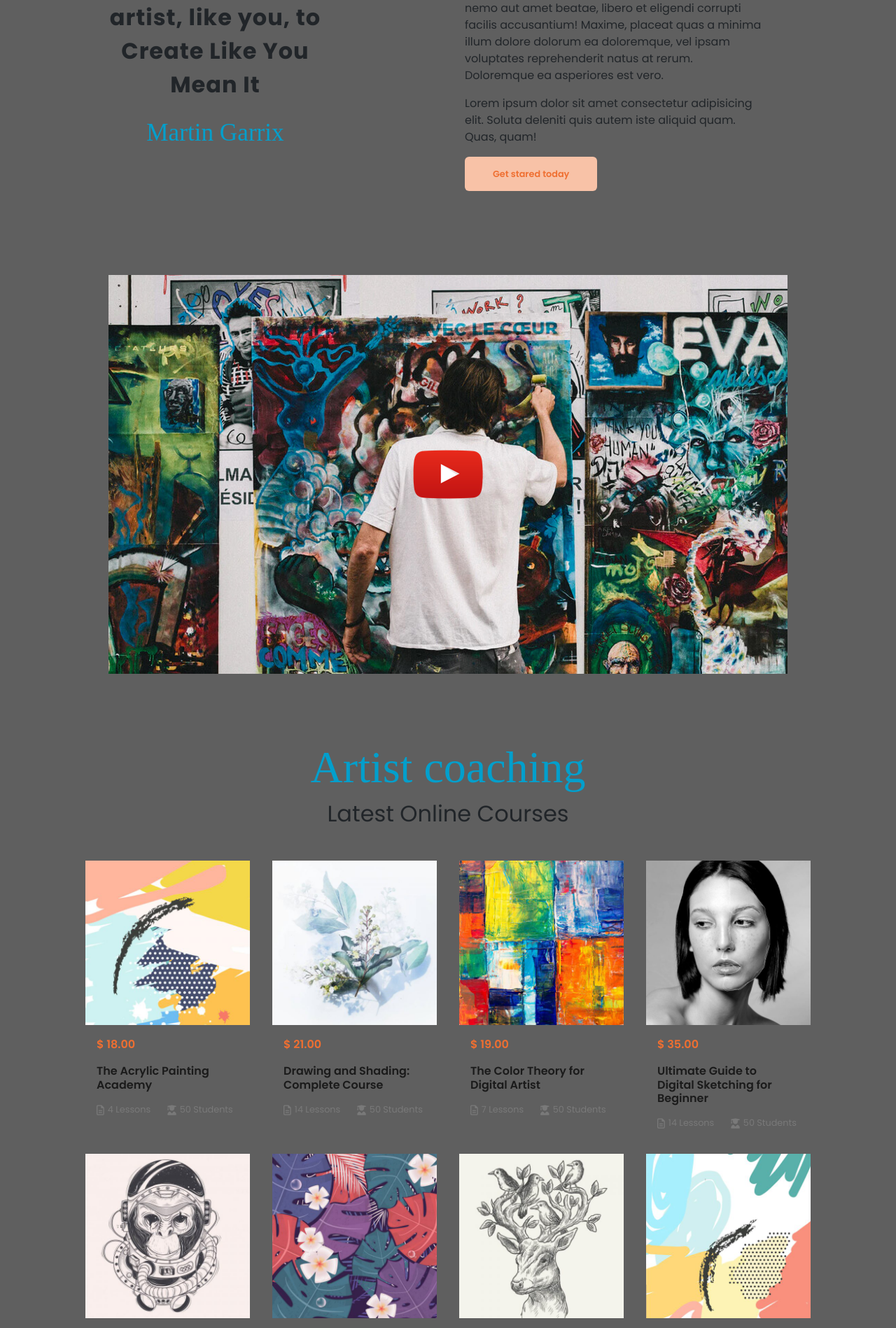
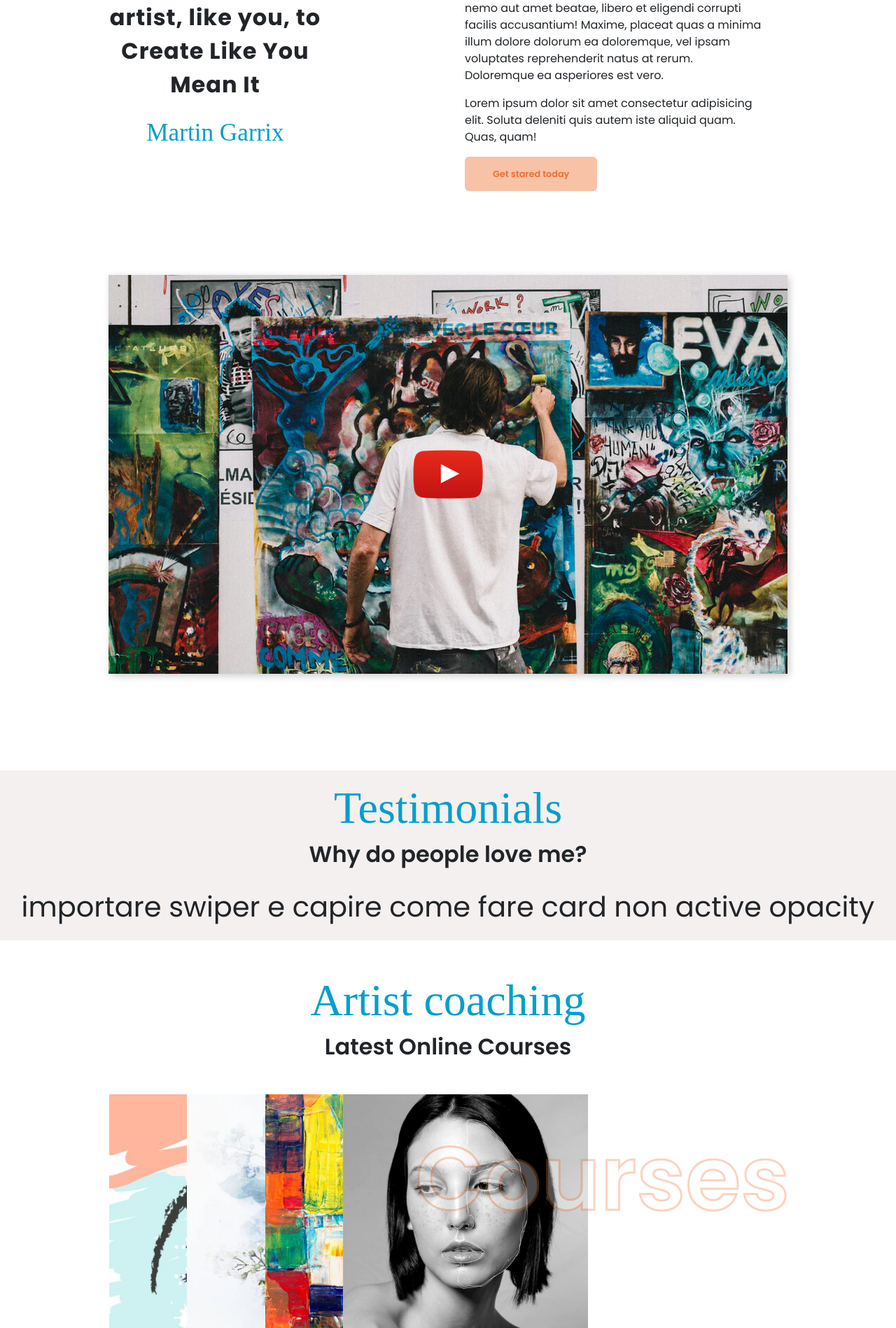
Before and after one commit to MatTheoo89/proj-html-vuejs, a Vue app: page / in a window 1280 px wide. Shown: the part 1580-3478 px from the top of the page at 70% size. Built offline with nearby package versions, Linux system fonts and the light colour scheme; a small style sheet from the web is missing.

Commit message:
backup general

```diff
--- a/src/components/AppMain.vue
+++ b/src/components/AppMain.vue
@@ -21,7 +21,7 @@ export default {
 <style lang="scss" scoped>
 @use '../styles/partials/variables.scss' as *;
     main{
-        background-color: rgb(95, 95, 95);
+        //background-color: rgb(95, 95, 95);
         min-height: 400px;
     }
 </style>
--- a/src/components/partials/AppArticlegAndTips.vue
+++ b/src/components/partials/AppArticlegAndTips.vue
@@ -5,9 +5,122 @@ export default {
 </script>
 
 <template>
+    <section class="ArticlegAndTips text-center py-4">
+        <!--  Intestazione INIZIO -->
+        <div class="container pt-5">
+            <div class="row text-center">
+                <div class="col mb-4">
+                    <h2 class="hand-write">Articleg And Tips</h2>
+                    <h2 class="subtitle">Latest From The Blog</h2>
+                </div>
+            </div>
+        </div>
+        <!--  Intestazione FINE -->
+
+        <div class="container d-flex justify-content-center align-items-center">
+            <div class="row">
+                <div class="col">
+                    <!--  Card main INIZIO -->
+                    <div class="card-main">
+                        <img src="../../assets/img/artist-blog-02-500x680.jpg" alt="">
+                        <div class="shadow"></div>
+                        <div class="info-box">
+                            <h6>ARTIST</h6>
+                            <h4>Connection Btween Self-Portraits and Identity</h4>
+                            <div class="d-flex">
+                                <span class="date me-4"> May 15, 2020</span>
+                                <span class="views"> 397 views</span>
+                            </div>
+                        </div>
+                    </div>
+                    <!--  Card main INIZIO -->
+                </div>
+            </div>
+        </div>
+
+
+
+
+
+        <!-- Piè di pagina -->
+        <h6>Get into details now? <a href="#">View all posts</a></h6>
+    </section>
 
 </template>
 
 <style lang="scss" scoped>
     @use '../../styles/partials/variables.scss' as *;
+
+    .ArticlegAndTips{
+        background-color: lighten($hintofred, 3%);
+        h6{
+            color: $boulder;
+            font-weight: 600;
+            a{
+                color: $tuliptree;
+                &::after{
+                content: '\f061';
+                font-family: "Font Awesome 6 free";
+                font-weight: 900;
+                display: inline-block;
+                padding-left: 10px;
+                font-size: 1rem;
+                vertical-align: middle;
+                }
+            }
+        }
+        .card-main{
+            position: relative;
+            padding: 80px 0;
+            width: 500px;
+            color: $white;
+            z-index: 1;
+            margin: 0 80px;
+            .shadow{
+                z-index: 2;
+                position: absolute;
+                top: 80px; // padding della carda
+                left: 0;
+                width: 500px;
+                height: 680px;
+                background: rgb(0,0,0);
+                background: linear-gradient(0deg, rgba(0,0,0,0.4) 0%, rgba(0,0,0,.1) 100%);
+            }
+            .info-box{
+                z-index: 3;
+                position: absolute;
+                bottom: 10%;
+                left: 0;
+                text-align: start;
+                padding: 30px;
+                h6{
+                    color: $white;
+                }
+                h4{font-weight: 600;
+                padding: 10px 0;
+                }
+                ::before{
+                    margin-right: 10px;
+                }
+                .date::before{
+                    content: '\f133';
+                font-family: "Font Awesome 6 free";
+                font-weight: 900;
+                display: inline-block;
+                padding-left: 10px;
+                font-size: 1rem;
+                vertical-align: middle;
+                }
+                .views::before{
+                    content: '\f06e';
+                font-family: "Font Awesome 6 free";
+                font-weight: 900;
+                display: inline-block;
+                padding-left: 10px;
+                font-size: 1rem;
+                vertical-align: middle;
+                }
+            }
+        }
+    }
 </style>
--- a/src/components/partials/AppArtistCoaching.vue
+++ b/src/components/partials/AppArtistCoaching.vue
@@ -12,8 +12,8 @@ export default {
         <div class="row text-center">
             <div class="col mb-4">
                 <h2 class="hand-write">Artist coaching</h2>
-                <h2>I understand what it takes to create.</h2>
-                <h2>I can help you with</h2>
+                <h2 class="subtitle">I understand what it takes to create.</h2>
+                <h2 class="subtitle">I can help you with</h2>
             </div>
         </div>
         <div class="row d-flex align-items-center">
@@ -75,10 +75,10 @@ export default {
 <!-- * Sezione 2 colonne fine -->
 
 <!-- * Sezione 2 colonne inizio -->
-<div class="container p-5">
+<div class="video-yt container p-5">
     <div class="row">
         <div class="preview col text-center">
-            <img src="../../assets/img/artist-video-poster.jpg" alt="artist-video-poster">
+            <img class="videos" src="../../assets/img/artist-video-poster.jpg" alt="artist-video-poster">
             <img class="play" src="../../assets/img/icon-youtube-play.png" alt="icon-youtube-play">
         </div>
     </div>
@@ -129,8 +129,15 @@ export default {
         padding: 15px 40px;
         background-color: lighten($tuliptree, 25%);
     }
+    .video-yt{
+        z-index: 10;
+        position: relative;
+        margin-bottom: 90px;
         .preview{
             position: relative;
+                .videos{
+                box-shadow: 3px 3px 10px rgba(0, 0, 0, 0.2);
+                }
                 .play{
                 position: absolute;
                 top: 50%;
@@ -138,4 +145,8 @@ export default {
                 transform: translate(-50%, -50%);
         }
         }
+
+    }
+
+
 </style>
--- a/src/components/partials/AppLatestCourses.vue
+++ b/src/components/partials/AppLatestCourses.vue
@@ -16,13 +16,20 @@ export default {
 
 <template>
 
-    <div class="container p-5">
+<section class="my-container">
+    <div class="container-fluid my-5">
+        <!-- intestazione INIZIO -->
         <div class="row text-center">
             <div class="col mb-4">
                 <h2 class="hand-write">Artist coaching</h2>
-                <h2>Latest Online Courses</h2>
+                <h2 class="subtitle">Latest Online Courses</h2>
             </div>
         </div>
+        <!-- intestazione FINE -->
+
+        <div class="container-fluid d-flex mb-4">
+                    <!-- Card INIZIO -->
+
             <div class="row d-flex flex-wrap">
                 <div
                     v-for="(course, i) in store.courses" :key="i"
@@ -40,12 +47,44 @@ export default {
                     </div>
                 </div>
             </div>
+                <!-- Card FINE -->
+
+            <!-- Titolo laterale INIZIO -->
+            <div class="row p-0">
+                <div class="col">
+                <h1 class="title-lateral">Courses</h1>
                 </div>
+            </div>
+                <!-- Titolo laterale FINE -->
+        </div>
+        <div class="btn-area text-center">
+        <button class="btn btn-primary my-btn text-center">View all Courses</button>
+        </div>
+    </div>
+</section>
+
+
 
 </template>
 
 <style lang="scss" scoped>
     @use '../../styles/partials/variables.scss' as *;
+
+
+    .title-lateral{
+        // stroke: 20px red;
+        writing-mode: sideways-rl;
+        font-size: 8rem;
+        font-weight: 600;
+        margin: 0;
+        text-align: center;
+        padding-top: 60px;
+        padding-left: 20px;
+        color: $white;
+        -webkit-text-stroke: 3px $tuliptree;
+        opacity: .3;
+        // text-shadow: 0 0 0 8px $tuliptree;
+    }
 
     .my-card{
         position: relative;
@@ -58,10 +97,13 @@ export default {
             padding: 15px;
             box-shadow: 2px 2px 5px rgba(0, 0, 0, .2);
         }
+        .image{
+            width: 350px;
+        }
     }
 
     .info-course{
-        transition: all ease-in-out 250ms;
+        // transition: all ease-in-out 250ms;
         .price{
             color: $tuliptree;
             font-weight: 600;
@@ -93,4 +135,18 @@ export default {
             }
         }
     }
+    .my-btn{
+        color: $tuliptree;
+        padding: 12px 38px;
+        background-color: lighten($tuliptree, 25%);
+        &::after{
+            content: '\f061';
+            font-family: "Font Awesome 6 free";
+            font-weight: 900;
+            display: inline-block;
+            padding-left: 15px;
+            font-size: 1rem;
+            vertical-align: middle;
+        }
+    }
 </style>
--- a/src/components/partials/AppTestimonials.vue
+++ b/src/components/partials/AppTestimonials.vue
@@ -5,9 +5,46 @@ export default {
 </script>
 
 <template>
+<section class="testimonials">
+
+    <div class="container-fluid text-center py-3">
+                <!-- intestazione INIZIO -->
+        <div class="row text-center">
+            <div class="col mb-4">
+                <h2 class="hand-write">Testimonials</h2>
+                <h2 class="subtitle">Why do people love me?</h2>
+            </div>
+        </div>
+        <!-- intestazione FINE -->
+        <h1>importare swiper e capire come fare card non active opacity</h1>
+    </div>
+
+</section>
+
 
 </template>
 
 <style lang="scss" scoped>
     @use '../../styles/partials/variables.scss' as *;
+
+    section{
+        background-color: $hintofred;
+        position: relative;
+        .container-fluid{
+            min-height: 100px;
+            &[data-v-bf95088b]::before{
+                content: "";
+                position: absolute;
+                bottom: 100%;
+                left: 0;
+                width: 100%;
+                height: 200px;
+                background: url('../../assets/img/wavesNegative.svg');
+                background-size: cover;
+                background-repeat: no-repeat;
+                z-index: 1;
+            }
+        }
+    }
+
 </style>
--- a/src/styles/general.scss
+++ b/src/styles/general.scss
@@ -49,3 +49,7 @@ img{
     font-size: 4rem;
     color: $cerulean;
 }
+
+.subtitle{
+    font-weight: 600;
+}
```
Also changed, not shown: src/assets/img/wavesNegative.svg (added). Lines whose indentation alone changed are shown as unchanged.
